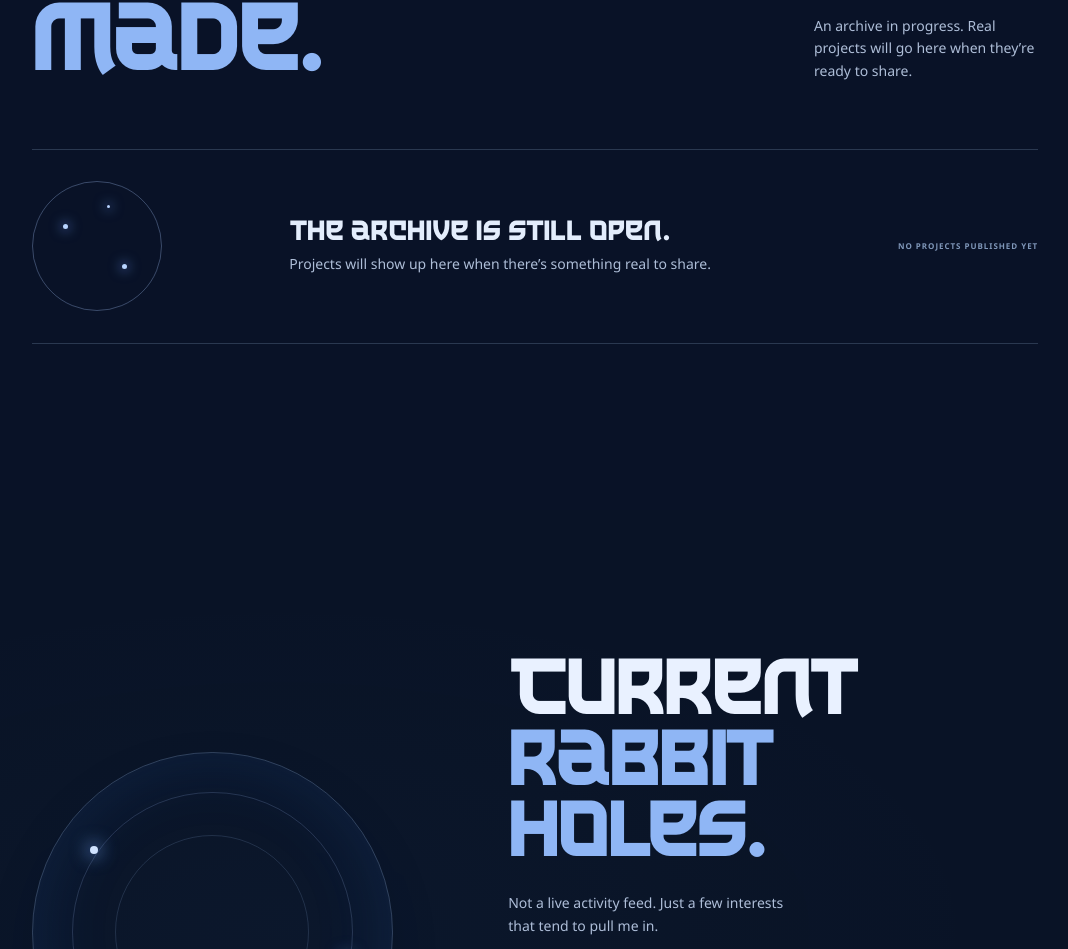
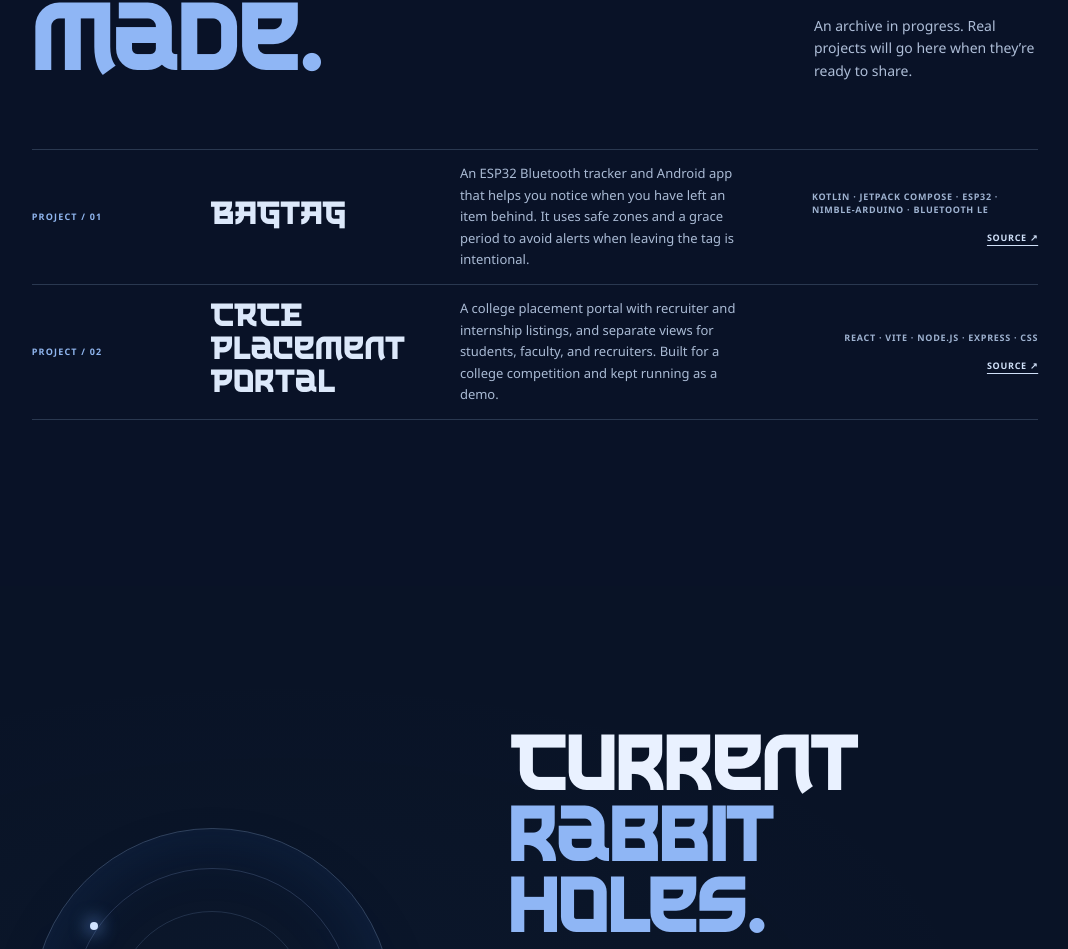
Before and after one commit to adityayadav171106/Aditya_portfolio, a React (Vite) app in the folder portfolio/: page / in a window 1280 px wide. Shown: the part 1565-2514 px from the top of the page, without its empty margins (105-1173 px from the left). Built offline with nearby package versions, Linux system fonts and the light colour scheme.

Commit message:
Add project entries for BAGTAG and CRCE Placement Portal

```diff
--- a/portfolio/src/data/projects.js
+++ b/portfolio/src/data/projects.js
@@ -11,6 +11,21 @@
  *   demo: 'https://…',
  * }
  */
-const projects = [];
+const projects = [
+  {
+    title: 'BAGTAG',
+    description:
+      'An ESP32 Bluetooth tracker and Android app that helps you notice when you have left an item behind. It uses safe zones and a grace period to avoid alerts when leaving the tag is intentional.',
+    technologies: ['Kotlin', 'Jetpack Compose', 'ESP32', 'NimBLE-Arduino', 'Bluetooth LE'],
+    repository: 'https://github.com/adityayadav171106/BAGTAG',
+  },
+  {
+    title: 'CRCE Placement Portal',
+    description:
+      'A college placement portal with recruiter and internship listings, and separate views for students, faculty, and recruiters. Built for a college competition and kept running as a demo.',
+    technologies: ['React', 'Vite', 'Node.js', 'Express', 'CSS'],
+    repository: 'https://github.com/adityayadav171106/crce_placement_portal-',
+  },
+];
 
 export default projects;
```
